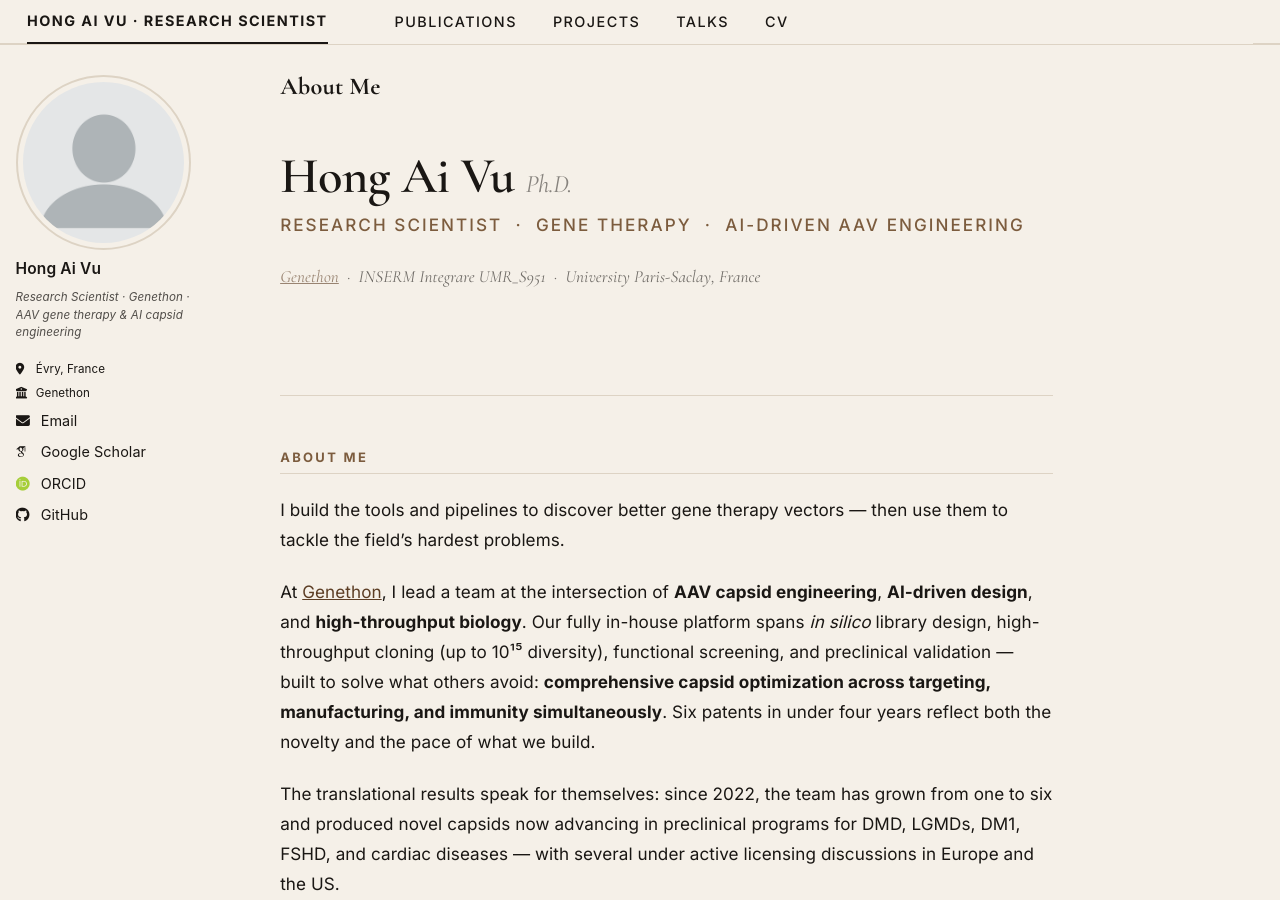
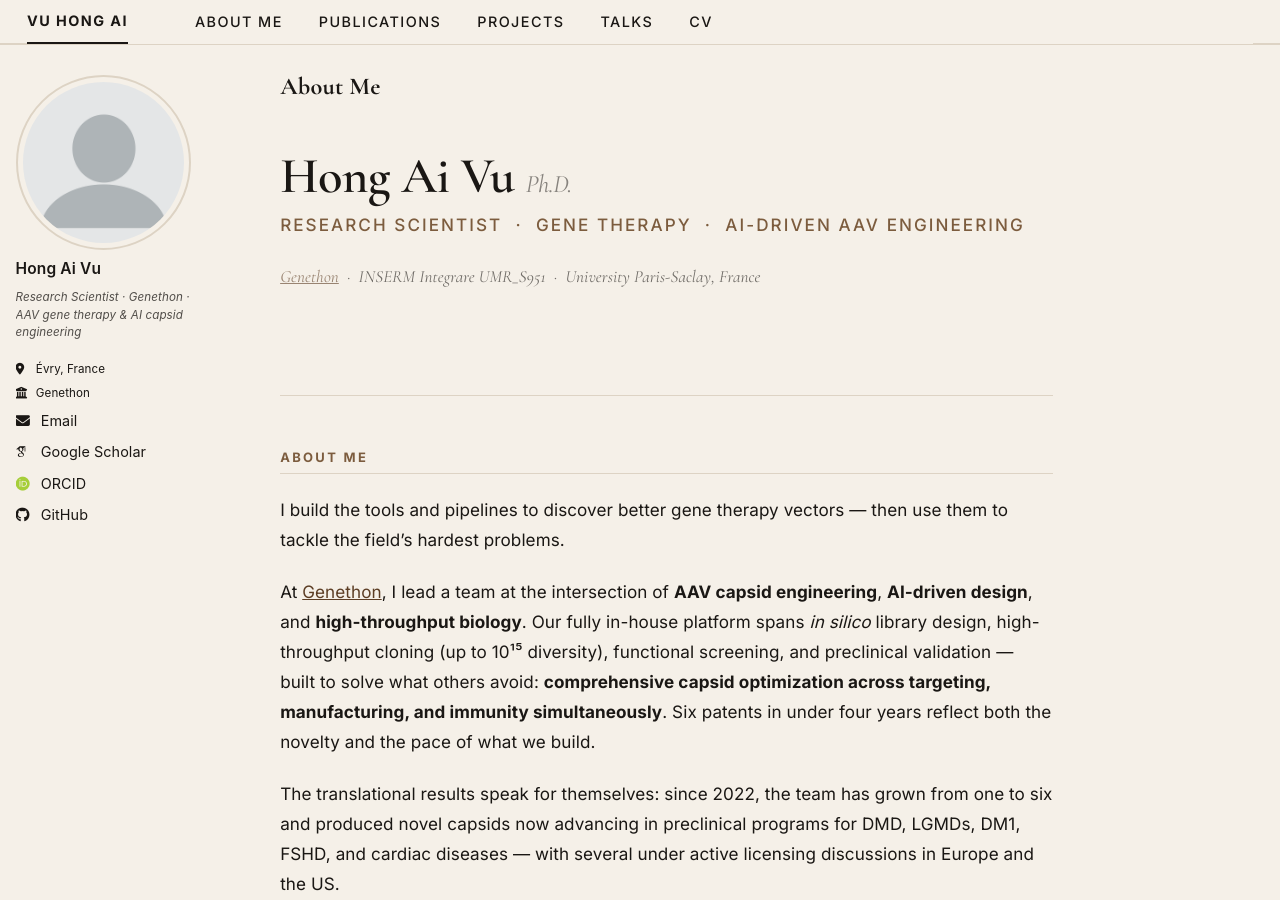
Before and after one commit to vuhongai/vuhongai.github.io, a Jekyll site: the page built from _pages/about.md, in a window 1280 px wide and 900 px high. Built offline with Jekyll 4.4.1, drawn with Linux system fonts in a browser that asks for light colours; some web fonts are replaced; a script bundle is joined from its source files by our own code; library files that are not in the unit come from our copies.

Commit message:
Update navigation links and change site title in masthead

```diff
--- a/_data/navigation.yml
+++ b/_data/navigation.yml
@@ -8,6 +8,9 @@
 #      Markdown formatted page while the second is generated using JSON.
 
 main:
+  - title: "About Me"
+    url: /
+
   - title: "Publications"
     url: /publications/
 
--- a/_includes/masthead.html
+++ b/_includes/masthead.html
@@ -6,7 +6,7 @@
         <button><span class="navicon"></span></button>
         <ul class="visible-links">
           <li class="masthead__menu-item masthead__menu-item--lg persist {% if page.url == '/' or page.url == '/index.html' %}selected{% endif %}">
-            <a href="{{ base_path }}/">{{ site.title }}</a>
+            <a href="{{ base_path }}/">Vu Hong Ai</a>
           </li>
           {% for link in site.data.navigation.main %}
             {% if link.url contains 'http' %}
```
